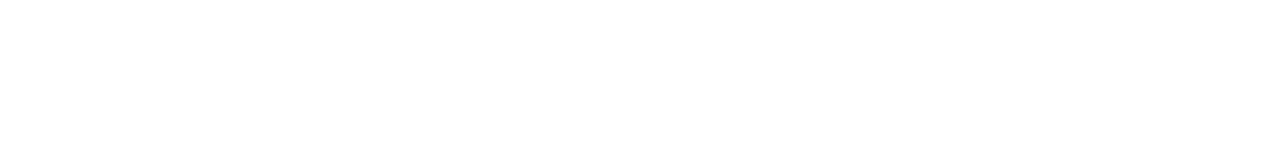
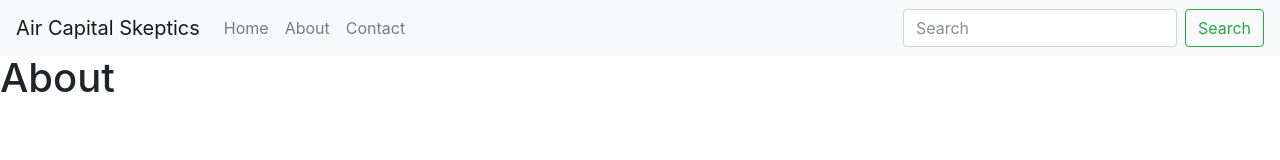
Before and after one commit to shepardcprince/aircapticalskeptics, a plain HTML site: page site/about.html in a window 1280 px wide. Drawn offline with Linux system fonts and the light colour scheme.

Commit message:
Adding more pages and information

```diff
--- a/site/about.html
+++ b/site/about.html
@@ -0,0 +1,39 @@
+<!DOCTYPE html>
+<html lang="en">
+  <head>
+    <!-- Required meta tags -->
+    <meta charset="utf-8">
+    <meta name="viewport" content="width=device-width, initial-scale=1, shrink-to-fit=no">
+
+    <!-- Bootstrap CSS -->
+    <link rel="stylesheet" href="css/bootstrap.css">
+    <title>About</title>
+  </head>
+    <body>
+          <nav class="navbar navbar-expand-lg navbar-light bg-light">
+  <a class="navbar-brand" href="index.html">Air Capital Skeptics</a>
+  <button class="navbar-toggler" type="button" data-toggle="collapse" data-target="#navbarSupportedContent" aria-controls="navbarSupportedContent" aria-expanded="false" aria-label="Toggle navigation">
+    <span class="navbar-toggler-icon"></span>
+  </button>
+
+  <div class="collapse navbar-collapse" id="navbarSupportedContent">
+    <ul class="navbar-nav mr-auto">
+    <li class="nav-item">
+      <li class="nav-item">
+        <a class="nav-link" href="index.html">Home</a>
+      </li>
+        <a class="nav-link" href="about.html">About</a>
+      </li>
+      <li class="nav-item">
+        <a class="nav-link" href="contact.html">Contact</a>
+      </li>
+    </ul>
+    <form class="form-inline my-2 my-lg-0">
+      <input class="form-control mr-sm-2" type="text" placeholder="Search" aria-label="Search">
+      <button class="btn btn-outline-success my-2 my-sm-0" type="submit">Search</button>
+    </form>
+  </div>
+</nav>
+<h1>About</h1>
+    </body>
+</html>
```
Also changed, not shown: site/contact.html (+38 -0 lines), site/index.html (+7 -5 lines).
